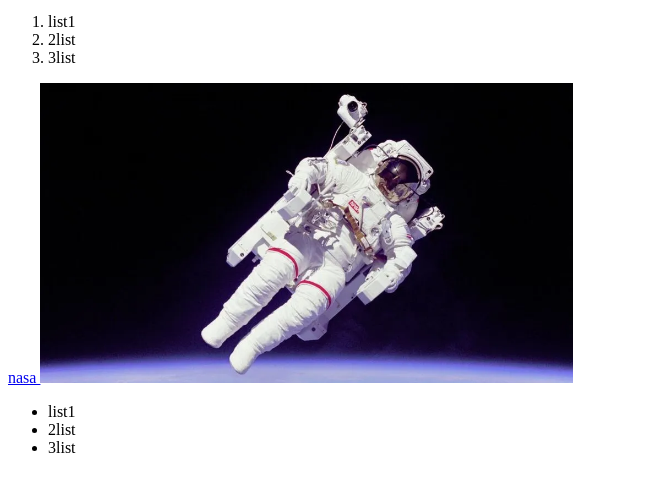
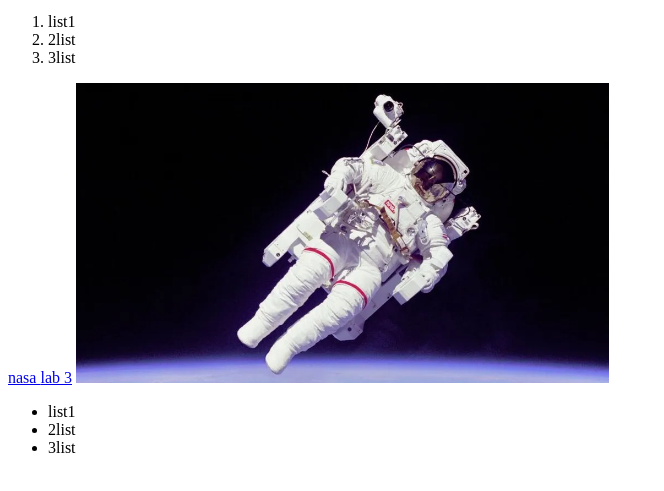
Before and after one commit to lakeside75/lakeside75.github.io, a plain HTML site: page index.html in a window 1280 px wide. Shown: the part 217-708 px from the top of the page, without its empty margins (0-664 px from the left). Drawn offline with Linux system fonts and the light colour scheme.

Commit message:
Update index.html

```diff
--- a/index.html
+++ b/index.html
@@ -20,6 +20,7 @@
         </ol>
 
         <a href="https://www.nasa.gov"> nasa </a>
+        <a href="lab3.html">lab 3</a>
         <img src="astronaut.webp" height="300" alt="This a picture of astronaut">
 
         <ul>
```
